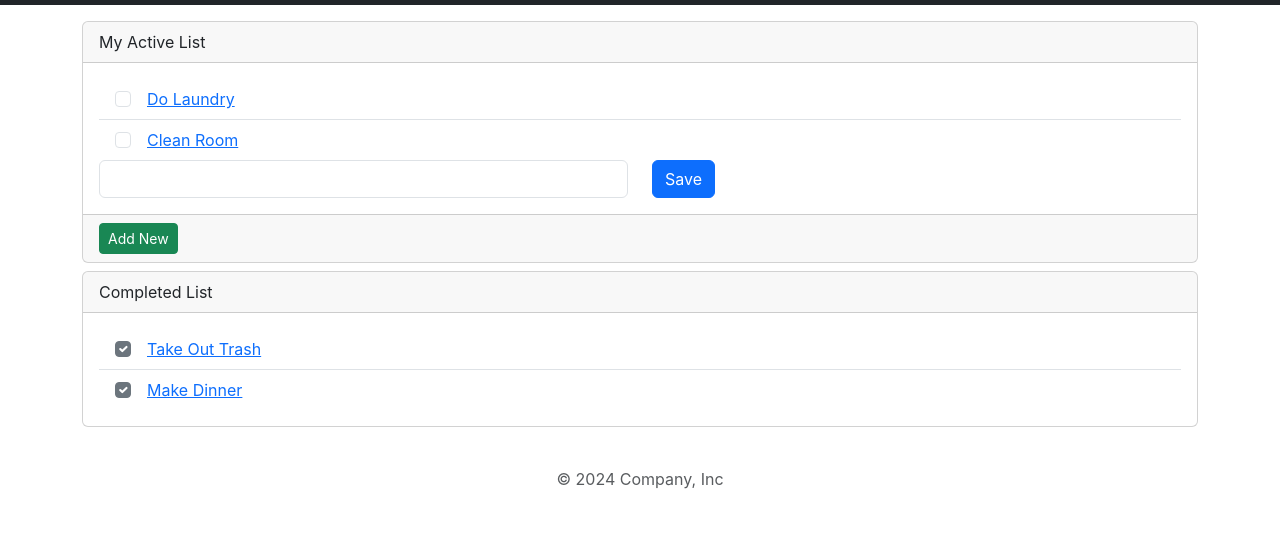
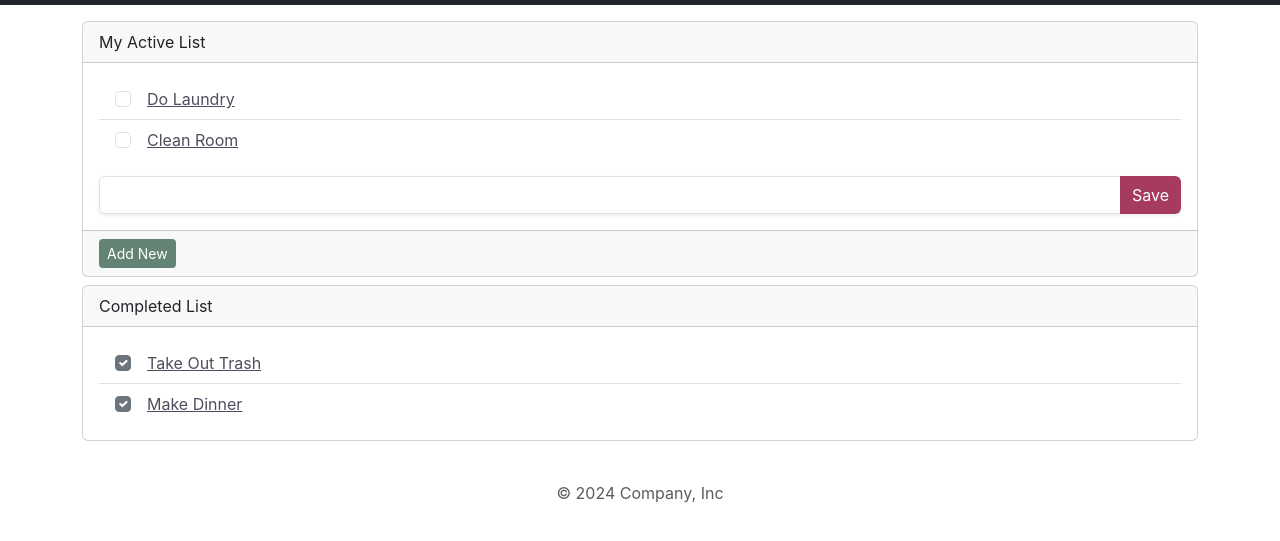
Before and after one commit to alexa-cox/task-app-10-02, a React app: page / in a window 1280 px wide. Both pictures are taken after a click on the button "Add New". Shown: the part 71-612 px from the top of the page. Built offline with nearby package versions, Linux system fonts and the light colour scheme.

Commit message:
style: Update colors

```diff
--- a/src/features/todoList/TodoList.js
+++ b/src/features/todoList/TodoList.js
@@ -1,6 +1,16 @@
 import React, { useState } from 'react';
 import { Link } from 'react-router-dom';
-import { Row, Col, Button, Card, CardHeader, CardBody, CardFooter, Input } from 'reactstrap';
+import {
+  Row,
+  Col,
+  Button,
+  Card,
+  CardHeader,
+  CardBody,
+  CardFooter,
+  Input,
+  InputGroup,
+} from 'reactstrap';
 
 /*
   React State Management:
@@ -22,15 +32,14 @@ import { Row, Col, Button, Card, CardHeader, CardBody, CardFooter, Input } from
 
 // <TodoList items={[]} /> = TodoList();
 function TodoList(data) {
-  const [ addedItem, setAddedItem ] = useState(false);
-  const [ items, setItems ] = useState(data.items);
-  const [ newItem, setNewItem ] = useState();
+  const [addedItem, setAddedItem] = useState(false);
+  const [items, setItems] = useState(data.items);
+  const [newItem, setNewItem] = useState();
 
   const addNewItem = () => {
     setAddedItem(true); // provide updated value as argument
     console.log('Changing addItem to true', addedItem);
-
-  }
+  };
 
   const showButton = () => {
     if (data.showNewButton) {
@@ -38,7 +47,7 @@ function TodoList(data) {
         <CardFooter>
           <Button
             onClick={addNewItem}
-            color='success'
+            className='btn-custom1'
             size='sm'
           >
             Add New
@@ -67,7 +76,9 @@ function TodoList(data) {
             type='checkbox'
             checked={isChecked}
           />
-          <Link to={`/todo/${item}`}><span className='ms-3'>{item}</span></Link>
+          <Link to={`/todo/${item}`}>
+            <span className='ms-3'>{item}</span>
+          </Link>
         </li>
       );
     });
@@ -79,12 +90,24 @@ function TodoList(data) {
     if (addedItem) {
       return (
         <Row>
-          <Col><Input onChange={(event) => setNewItem(event.target.value)} /></Col>
-          <Col><Button onClick={saveItem} color="primary">Save</Button></Col>
+          <Col>
+            <InputGroup className='shadow-sm bg-white rounded mt-3'>
+              <Input
+                className='input'
+                onChange={(event) => setNewItem(event.target.value)}
+              />
+              <Button
+                onClick={saveItem}
+                className='btn-custom2'
+              >
+                Save
+              </Button>
+            </InputGroup>
+          </Col>
         </Row>
-      )
+      );
     }
-  }
+  };
 
   /*
     Immutablity: Not being to mutate the original value of something
@@ -94,7 +117,7 @@ function TodoList(data) {
 
     // Update the state holding the items array
     setItems(newItems);
-  }
+  };
 
   return (
     <section className='todo-list mt-2'>
--- a/src/index.css
+++ b/src/index.css
@@ -1,3 +1,17 @@
+/*
+$white: #ffffff;
+$theme-colors: (
+    "light":      #e1e1e1,
+    "dark":       #212529,
+    "primary":    #638475,
+    "secondary":  #a53b60,
+    "info":       #514d5f,
+    "success":    #309b41,
+    "warning":    #eec335,
+    "danger":     #ea1d45,
+);
+*/
+
 body {
   margin: 0;
   font-family: -apple-system, BlinkMacSystemFont, 'Segoe UI', 'Roboto', 'Oxygen',
@@ -11,3 +25,31 @@ code {
   font-family: source-code-pro, Menlo, Monaco, Consolas, 'Courier New',
     monospace;
 }
+.btn-custom1 {
+  background-color: #638475;
+  border: none;
+}
+
+.btn-custom1:hover {
+  background-color: #465d53;
+}
+
+.btn-custom2 {
+  background-color: #a53b60;
+  border: none;
+}
+
+.btn-custom2:hover {
+  background-color: #782b46;
+}
+
+li a {
+  color: #514d5f;
+}
+
+.input:focus {
+  border-color: rgba(165, 59, 96, 0.8);
+  box-shadow: 0 1px 1px rgba(0, 0, 0, 0.075) inset,
+    0 0 8px rgba(165, 59, 96, 0.6);
+  outline: 0 none;
+}
```
